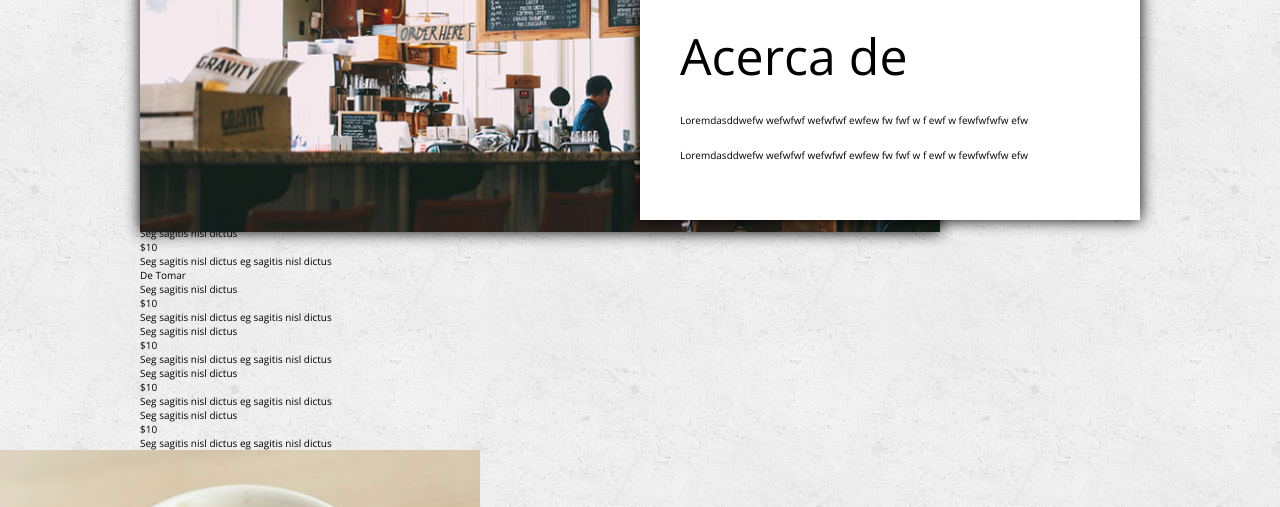
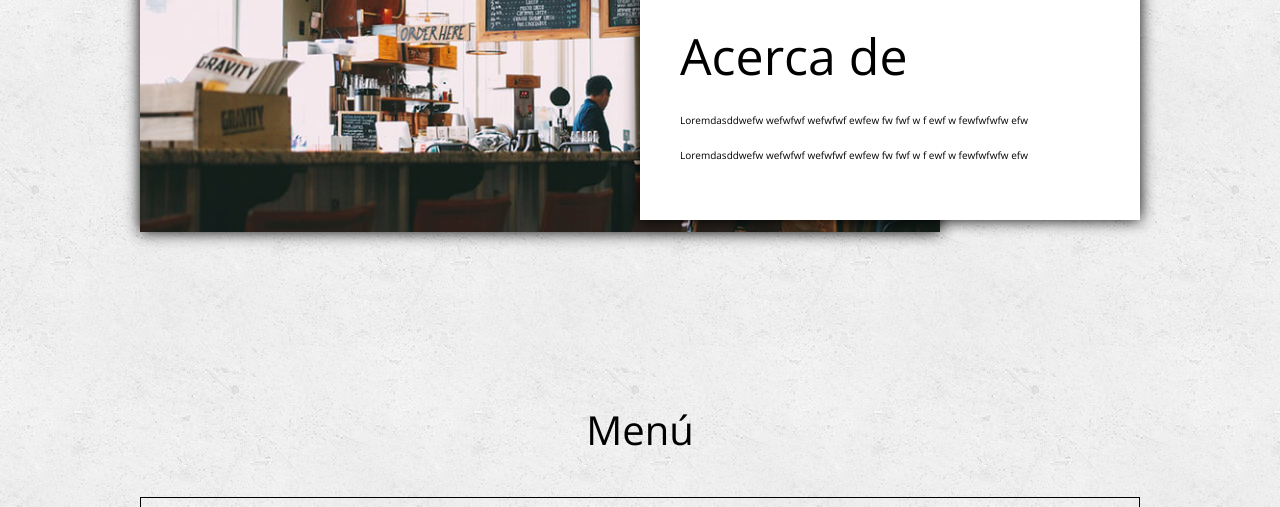
Before and after one commit to Luis-Angel-Santos/Restaurante, a plain HTML site: page index.html in a window 1280 px wide. Shown: the part 868-1375 px from the top of the page. Drawn offline with nearby package versions, Linux system fonts and the light colour scheme.

Commit message:
Dando estilos al Menu

```diff
--- a/css/estilos.css
+++ b/css/estilos.css
@@ -73,6 +73,8 @@ header .textos h3{
     font-style: italic;
 }
 
+/*acerca de*/
+
 .main{
     background: url("../img/bg-textura.png");
     background-repeat: repeat;
@@ -118,3 +120,63 @@ header .textos h3{
     line-height: 20px;
     margin-bottom: 15px;
 }
+
+/*menu*/
+
+.main .menu{
+    padding-top: 570px;
+    margin-bottom: 50px;
+}
+
+.main .menu .titulo{
+    font-size: 40px;
+    font-weight: 300;
+    text-align: center;
+    margin-bottom: 40px;
+}
+
+.main .menu .contenedor-menu,
+.main .menu .contenedor-menu2{
+    border: 1px solid #000;
+    background: transparent;
+    padding: 10px;
+    overflow: hidden;
+}
+
+.main .menu article{
+    width: 50%;
+    float: left;
+    padding: 20px;
+}
+
+.main .menu .categoria{
+    font-size: 20px;
+    font-weight: 700;
+    margin-bottom: 40px;
+    text-align: center;
+}
+
+.main .menu .platillo{
+    margin-bottom: 30px;
+    padding-bottom: 20px;
+    border-bottom: 4px dotted #000;
+    overflow: hidden;
+}
+
+.main .menu .nombre{
+    font-size: 20px;
+    margin-bottom: 15px;
+    float: left;
+}
+
+.main .menu .precio{
+    font-size: 20px;
+    margin-bottom: 15px;
+    float: right;
+}
+
+.main .menu .descripcion{
+    font-size: 16px;
+    color: #676767;
+    clear: both;
+}
```
